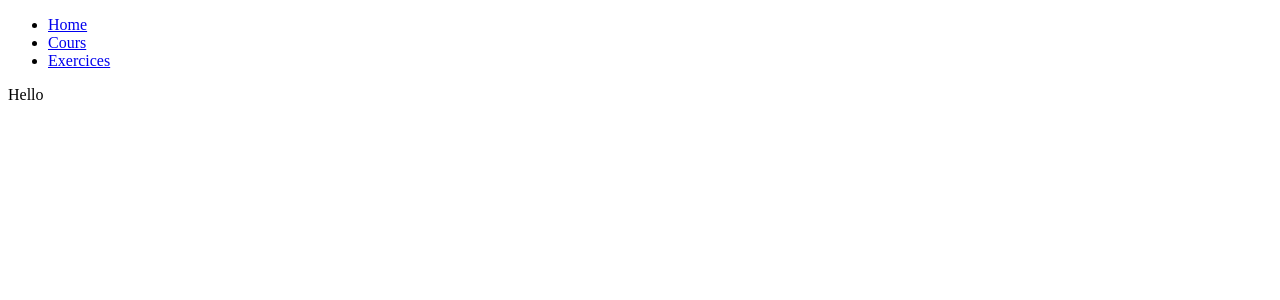
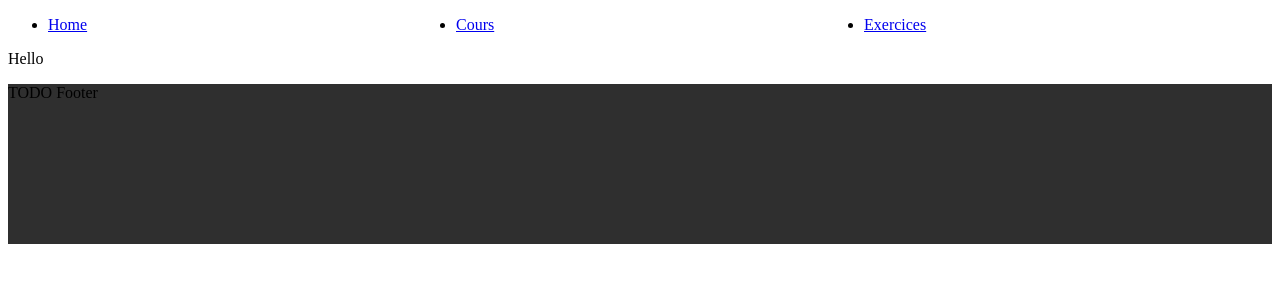
Before and after one commit to clement-gh/Cahier-vacance-Esirem, a React (Create React App) app in the folder front/: page / in a window 1280 px wide. Shown: the top 300 px of the page. Built offline with nearby package versions, Linux system fonts and the light colour scheme.

Commit message:
add footer component

```diff
--- /dev/null
+++ b/front/src/components/footer.css
@@ -0,0 +1,5 @@
+.footer_div {
+    background-color: #2F2F2F;
+    width: 100%;
+    height: 160px;
+}
--- /dev/null
+++ b/front/src/components/footer.tsx
@@ -0,0 +1,12 @@
+import React from "react";
+import "./footer.css"
+
+export class Footer extends React.Component {
+    render(): React.ReactNode {
+        return (
+            <footer className="footer_div">
+                <p>TODO Footer</p>
+            </footer>
+        );
+    }
+}
--- a/front/src/components/navbar.css
+++ b/front/src/components/navbar.css
@@ -0,0 +1,6 @@
+.menu_list {
+    display: flex;
+}
+.menu_list_item {
+    flex: 1;
+}
--- a/front/src/pages/cours.tsx
+++ b/front/src/pages/cours.tsx
@@ -1,12 +1,14 @@
 import React from "react";
+import { Footer } from "../components/footer";
 import { NavBar } from "../components/navbar";
 
 export class Cours extends React.Component {
     render(): React.ReactNode {
         return (
             <main>
-                <NavBar></NavBar>
+                <NavBar/>
                 <h1>Cours</h1>
+                <Footer/>
             </main>
         );
     }
--- a/front/src/pages/home.tsx
+++ b/front/src/pages/home.tsx
@@ -1,4 +1,5 @@
 import React from "react";
+import { Footer } from "../components/footer";
 import { NavBar } from "../components/navbar";
 
 export class Home extends React.Component {
@@ -6,8 +7,9 @@ export class Home extends React.Component {
     render(): React.ReactNode {
         return (
             <main>
-                <NavBar></NavBar>
+                <NavBar/>
                 <p>Hello</p>
+                <Footer/>
             </main>
         );
     }
```
